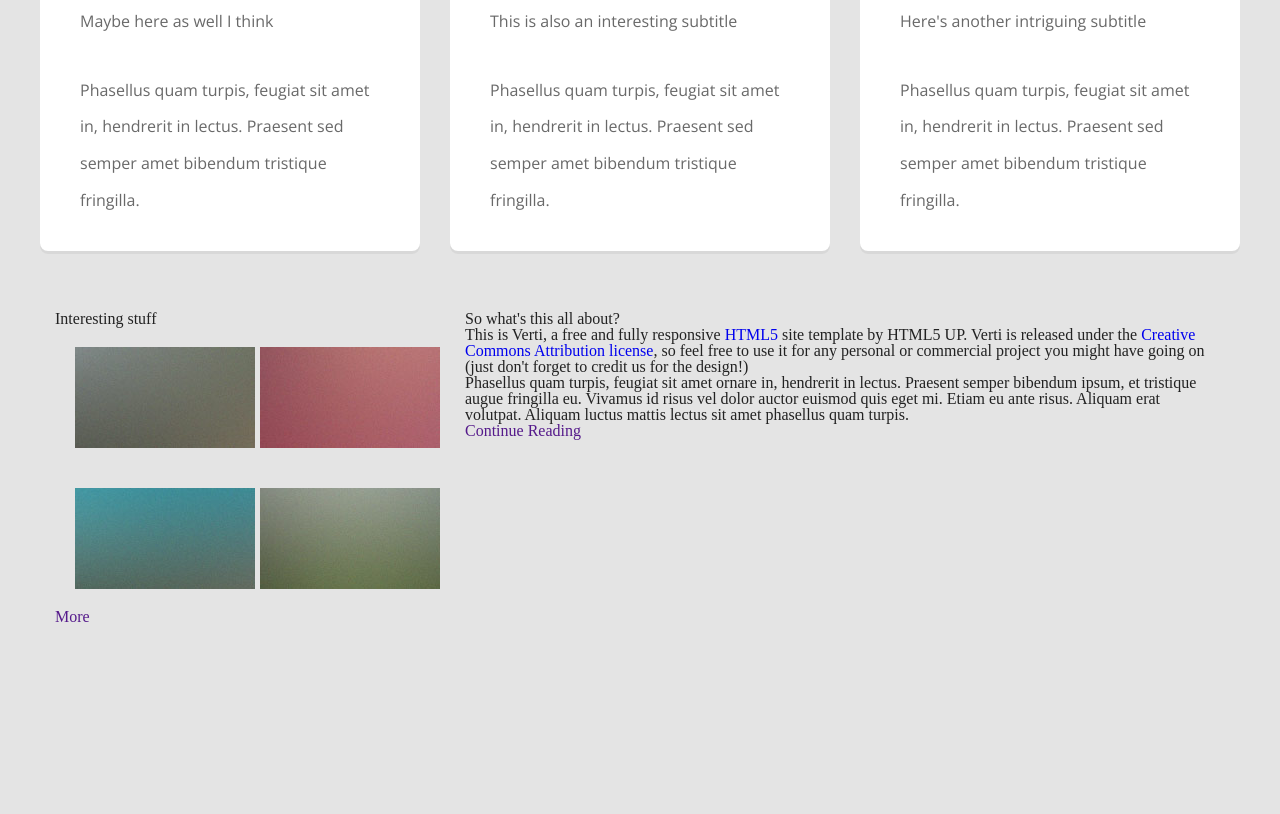
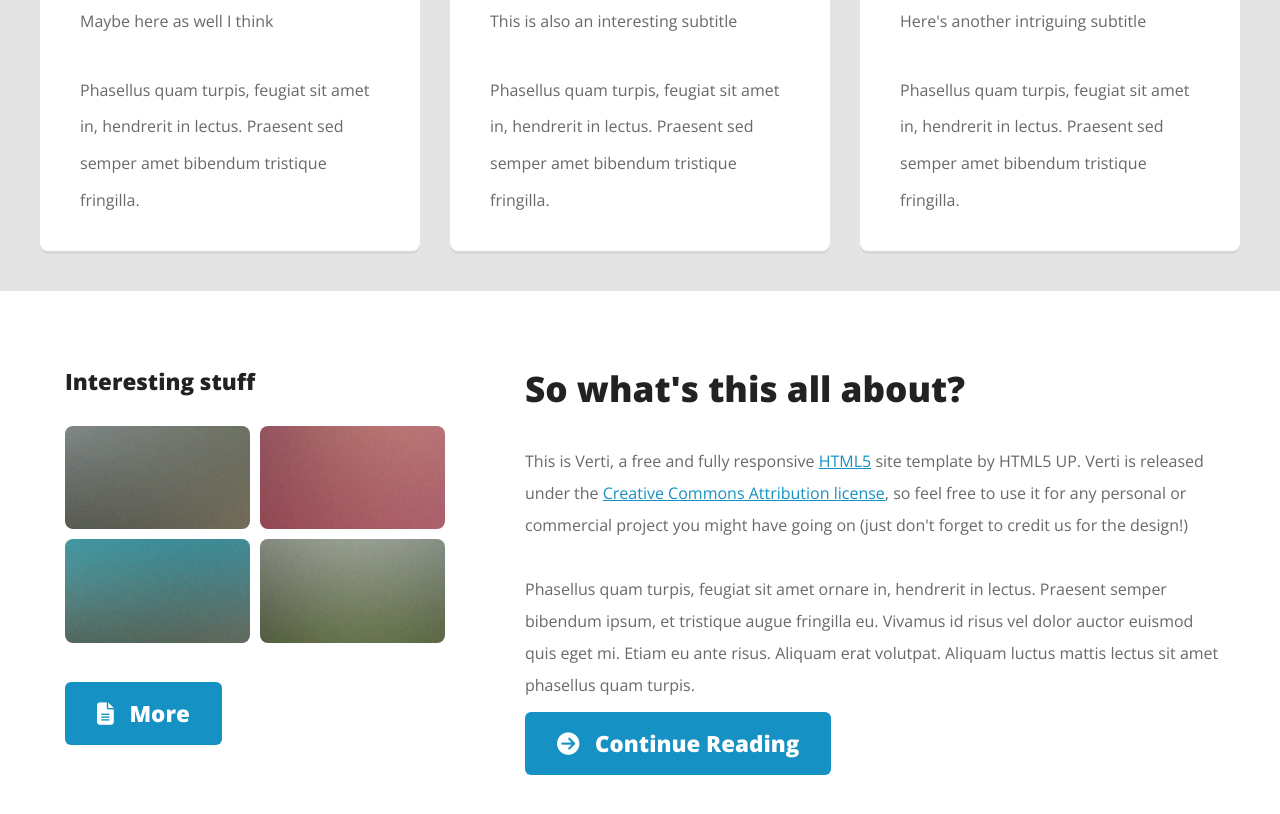
Before and after one commit to Karol855/Verti-website---RWD, a website: page index.html in a window 1280 px wide. Shown: the part 942-1756 px from the top of the page. Before the commit the page ends 1587 px from the top, so only its background shows below. Drawn offline with nearby package versions, Linux system fonts and the light colour scheme.

Commit message:
added third section styling and extend

```diff
--- a/index.html
+++ b/index.html
@@ -49,7 +49,7 @@
 </section>
 <section class="second-box container">
     <div class="row three-columns">
-        <div class="col-4">
+        <div class="col-4 column-col">
             <div class="box-section">
                 <a href="#" class="image">
                     <img class="image-three--columns" src="assets/pic01.jpg" alt="zielony box">
@@ -62,7 +62,7 @@
                 </div>
             </div>
         </div>
-        <div class="col-4">
+        <div class="col-4 column-col">
             <div class="box-section">
                 <a href="#" class="image">
                     <img class="image-three--columns" src="assets/pic02.jpg" alt="niebieski box">
@@ -75,7 +75,7 @@
                 </div>
             </div>
         </div>
-        <div class="col-4">
+        <div class="col-4 column-col">
             <div class="box-section">
                 <a href="#" class="image">
                     <img class="image-three--columns" src="assets/pic03.jpg" alt="żółty box">
@@ -93,7 +93,7 @@
 <div class="full-container">
     <section class="container third-box">
         <div class="row">
-            <div class="col-4">
+            <div class="col-4 column-col--left">
                 <div class="left-column">
                     <h3>Interesting stuff</h3>
                     <div class="left-grid">
@@ -120,10 +120,10 @@
                             </div>
                         </div>
                     </div>
-                    <a href="" class="blue-btn">More</a>
+                    <a href="" class="blue-btn icon-more">More</a>
                 </div>
             </div>
-            <div class="col-8">
+            <div class="col-8 column-col--right">
                 <div class="right-column">
                     <h2>So what's this all about?</h2>
                     <p>
@@ -138,7 +138,7 @@
                         turpis.
                     </p>
                 </div>
-                <a href="" class="blue-btn">Continue Reading</a>
+                <a href="" class="blue-btn icon-continue">Continue Reading</a>
             </div>
         </div>
     </section>
--- a/scss/elements/_first-box.scss
+++ b/scss/elements/_first-box.scss
@@ -30,15 +30,9 @@ a.button-large {
   padding: 1.5em 0.8em;
   max-width: 100%;
   width: 23em;
-  border-radius: 6px;
   &:first-child {
-    background-color: map.get($colors,blue-button-border);
+    @extend %blue-button;
     margin-bottom: 18px;
-    &:hover {
-      cursor: pointer;
-      background-color: lighten(#1691C3, 5%);
-      transition: 0.5s;
-    }
     a {
       color: map.get($colors, box-background);
       &::after {
@@ -50,6 +44,7 @@ a.button-large {
   }
   &:last-child {
     background-color: map.get($colors,button-large);
+    border-radius: 6px;
     &:hover {
       cursor: pointer;
       background-color: map.get($colors, page-background);
--- a/scss/elements/_second-box.scss
+++ b/scss/elements/_second-box.scss
@@ -4,7 +4,7 @@
   margin-top: 20px;
   margin-bottom: 20px;
 }
-.col-4 {
+.column-col {
   &:first-child {
     padding-left: 0;
   }
--- a/scss/elements/_third-box.scss
+++ b/scss/elements/_third-box.scss
@@ -0,0 +1,69 @@
+@use "sass:map";
+.full-container {
+  background-color: map.get($colors, box-background);
+  font-family: $openSans-font;
+  padding-bottom: 80px;
+  box-shadow: 0 3px 0 0 rgb(0 0 0 / 5%);
+}
+.col-6 {
+  padding: 10px 0 0 10px;
+}
+.left-grid-image {
+  width: 100%;
+  border-radius: 8px;
+}
+.left-column {
+  width: 100%;
+  h3 {
+    font-size: 1.4em;
+    font-weight: 800;
+    margin-bottom: 1em;
+    padding-left: 10px;
+  }
+  .left-grid {
+    padding-bottom: 60px;
+  }
+}
+.column-col--left {
+  padding: 80px 0 40px 0;
+}
+.column-col--right {
+  padding: 80px 0 0 80px;
+}
+.right-column {
+  h2 {
+    font-size: 2.2em;
+    font-weight: 800;
+    margin-bottom: 1.1em;
+  }
+  p {
+    font-size: 1em;
+    line-height: 2em;
+    color: map.get($colors, navigation-text);
+    font-weight: 300;
+    margin-bottom: 2em;
+    a {
+      color: map.get($colors, blue-button-border);
+      text-decoration: underline;
+    }
+  }
+}
+.blue-btn {
+  @extend %blue-button;
+  font-size: 1.4em;
+  padding: 16px 32px;
+  font-weight: 800;
+}
+.icon-more {
+  margin-left: 10px;
+  &::before {
+  content: "\f15c";
+  font-family: 'Font Awesome 5 Free';
+  margin-right: 0.7em;
+  }
+}
+.icon-continue::before {
+  content: "\f0a9";
+  font-family: 'Font Awesome 5 Free';
+  margin-right: 0.7em;
+}
--- a/scss/settings/_mixins.scss
+++ b/scss/settings/_mixins.scss
@@ -0,0 +1,11 @@
+@use  "sass:map";
+%blue-button {
+  background-color: map.get($colors,blue-button-border);
+  color: map.get($colors,box-background);
+  border-radius: 6px;
+  &:hover {
+    cursor: pointer;
+    background-color: lighten(#1691C3, 5%);
+    transition: 0.5s;
+  }
+}
```
Also changed, not shown: css/main.css, 1 other file.
